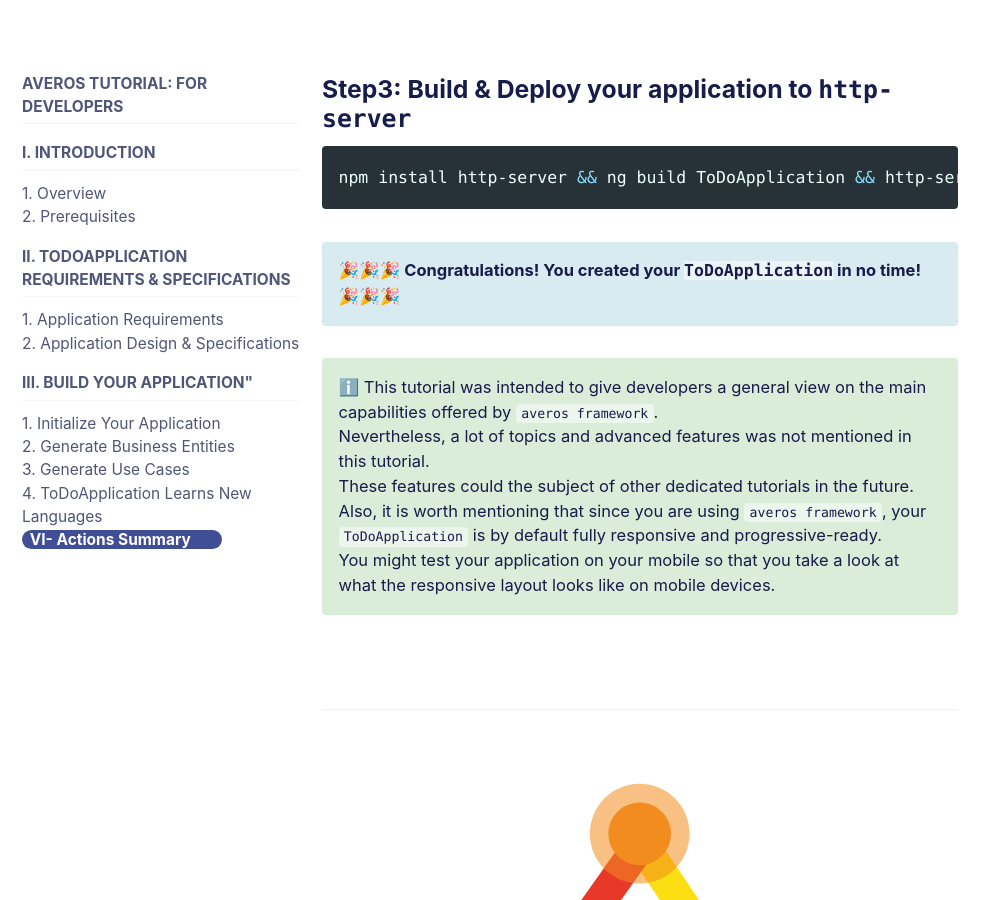
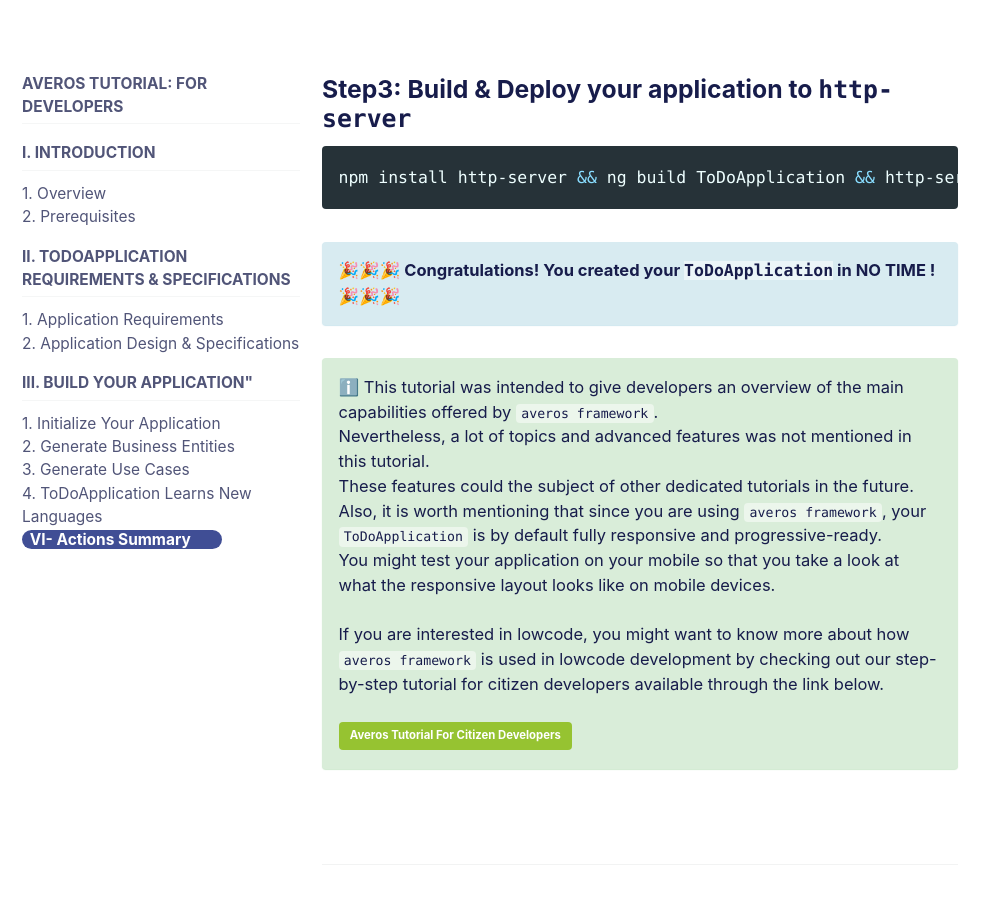
Before and after one commit to averos-io/averos-io.github.io, a Jekyll site: the page built from _docs/getting-started-developer/12-customize-your-app-actions-summary.md, in a window 1280 px wide and 900 px high, scrolled down 2945 px. Shown: the whole window, without its empty margins (0-999 px from the left). Built offline with Jekyll 4.4.1, drawn with Linux system fonts in a browser that asks for light colours; cached includes are drawn as plain includes; comment, search, counter and statistics services are not loaded; a style sheet for code colours, icons or effects is not loaded.

Commit message:
minor refactoring

````diff
--- a/_docs/getting-started-developer/12-customize-your-app-actions-summary.md
+++ b/_docs/getting-started-developer/12-customize-your-app-actions-summary.md
@@ -94,15 +94,17 @@ ng g @wiforge/averos:add-translation-entry --key=todoarea.todotasks --value='Tâ
 npm install http-server && ng build ToDoApplication && http-server -p 8080 -c-1 dist/to-do-application
 ```
 
-**🎉🎉🎉 Congratulations! You created your `ToDoApplication` in no time! 🎉🎉🎉**
+**🎉🎉🎉 Congratulations! You created your `ToDoApplication` in NO TIME ! 🎉🎉🎉**
 {: .notice--info}
 
 
-ℹ️ This tutorial was intended to give developers a general view on the main capabilities offered by `averos framework`.<br/>
+ℹ️ This tutorial was intended to give developers an overview of the main capabilities offered by `averos framework`.<br/>
 Nevertheless, a lot of topics and advanced features was not mentioned in this tutorial.<br/>
 These features could the subject of other dedicated tutorials in the future.<br/>
 Also, it is worth mentioning that since you are using `averos framework`, your `ToDoApplication` is by default fully responsive and progressive-ready.<br/>
-You might test your application on your mobile so that you take a look at what the responsive layout looks like on mobile devices.<br/>
+You might test your application on your mobile so that you take a look at what the responsive layout looks like on mobile devices.<br/><br/>
+If you are interested in lowcode, you might want to know more about how `averos framework` is used in lowcode development by checking out our step-by-step tutorial for citizen developers available through the link below.<br/><br/>
+[Averos Tutorial For Citizen Developers]({{ "/averos/getting-started-c-developer/" | relative_url }} "Averos Tutorial For Citizen Developers"){: .btn .btn--green .btn--small}
 {: .notice--success}
 
 <br/>
````
Also changed, not shown: _docs/getting-started-developer/09-customize-your-app-translation.md (+1 -1 lines).
